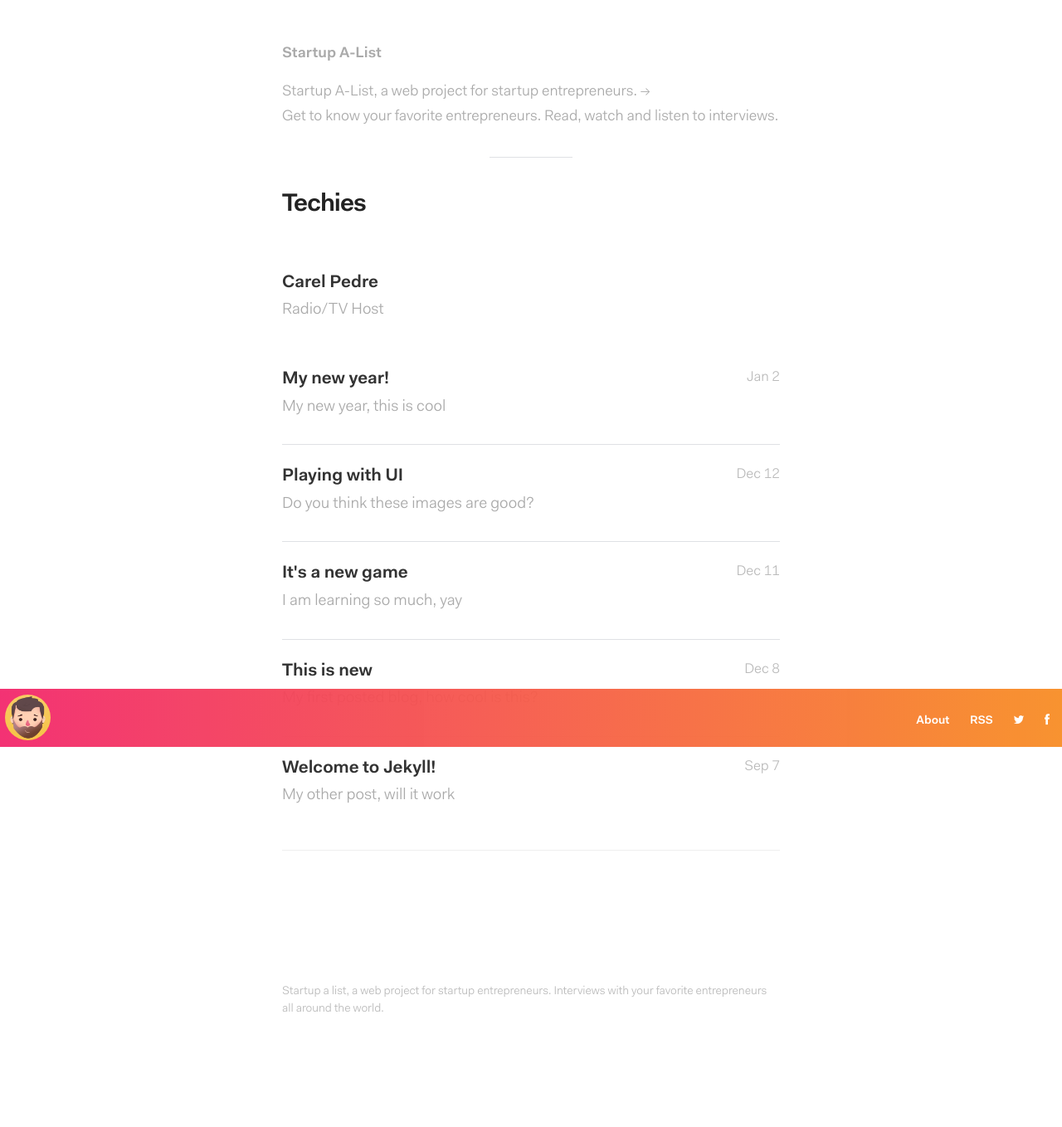
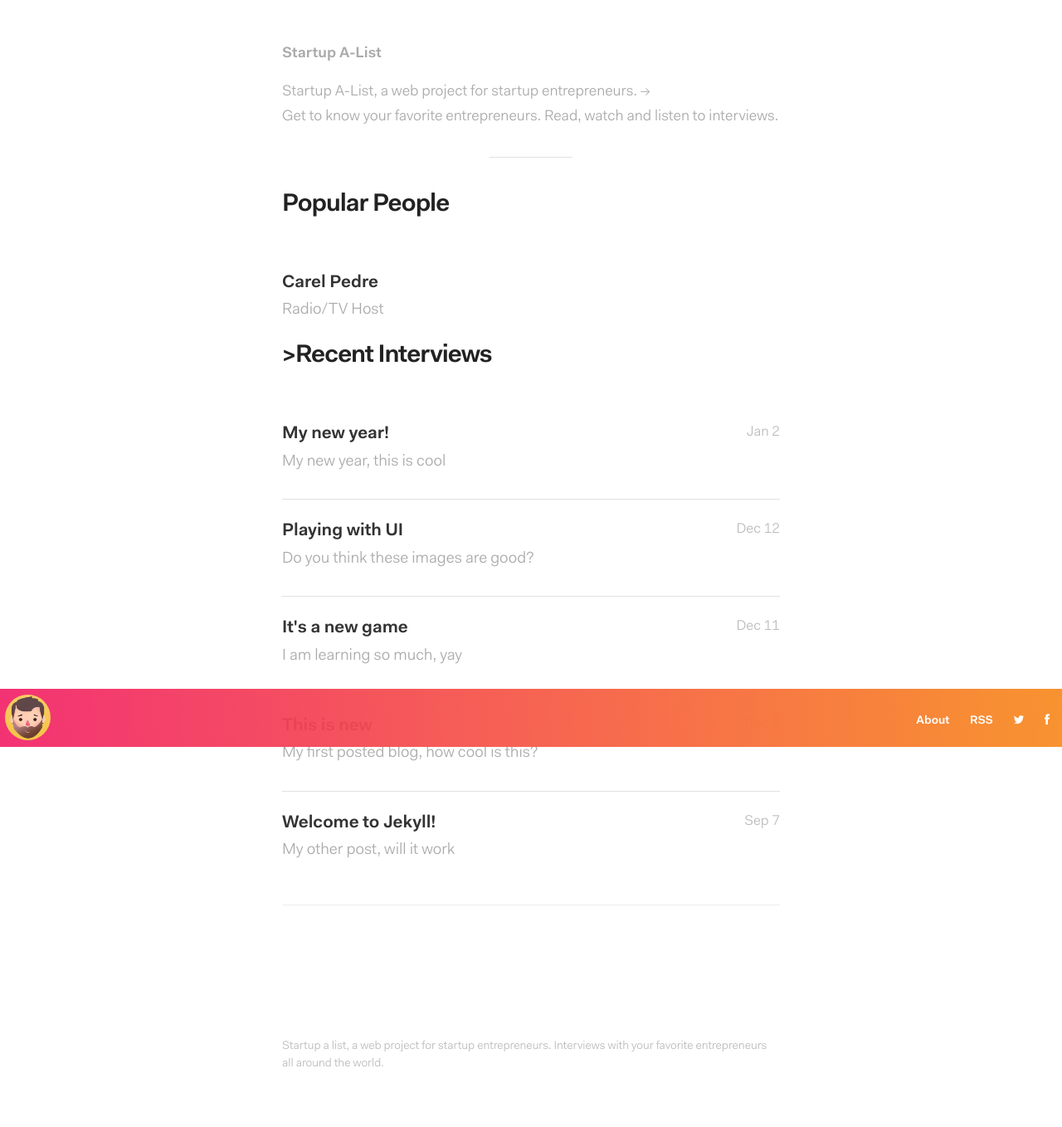
Before and after one commit to kenold/startup-alist, a Jekyll site: the page built from index.html, in a window 1280 px wide. Shown: the whole page at 83% size. Built offline with Jekyll 4.4.1, drawn with Linux system fonts in a browser that asks for light colours; the list of posts is cut into pages by our own code; comment, search, counter and statistics services are not loaded; before the commit the page ends 1292 px from its top, so only the background shows below that.

Commit message:
update headers

```diff
--- a/index.html
+++ b/index.html
@@ -11,7 +11,8 @@ layout: default
 <!-- End intro -->
 
 <div class="home">
-    <h1>Techies</h1>
+    <h1 class="people">Popular People</h1>
+
     <ul id="post-list">
       {% for person in site.people %}
         <li>
@@ -24,6 +25,7 @@ layout: default
       {% endfor %}
     </ul>
 
+    <h1 class="interviews">>Recent Interviews</h1>
     <ul id="post-list">
         {% for post in paginator.posts %}
           <li>
```
